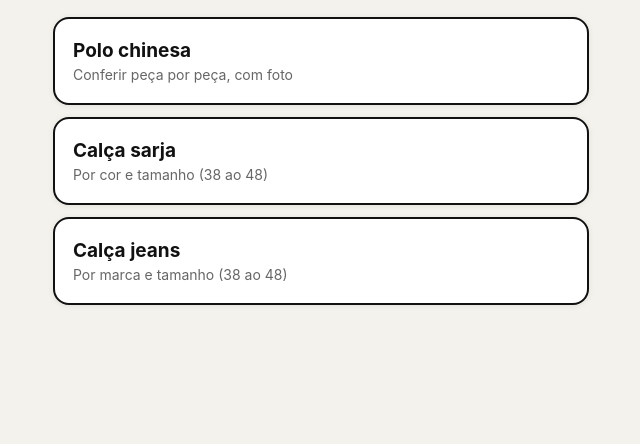
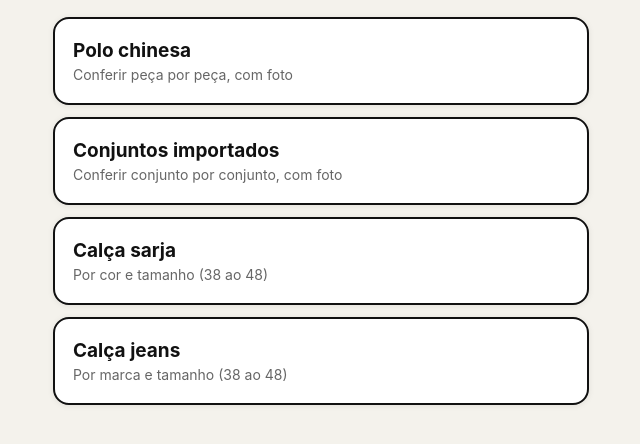
Before and after one commit to spgrifes/Rh, a plain HTML site: page p/checklist/index.html in a window 1280 px wide. Shown: the part 72-516 px from the top of the page, without its empty margins (319-959 px from the left). Drawn offline with Linux system fonts and the light colour scheme.

Commit message:
Add files via upload

```diff
--- a/p/checklist/index.html
+++ b/p/checklist/index.html
@@ -24,6 +24,7 @@ a.item span{display:block;color:#666;font-size:14px;margin-top:4px}
 </header>
 <main>
   <a class="item" href="../checklist-polos/"><b>Polo chinesa</b><span>Conferir peça por peça, com foto</span></a>
+  <a class="item" href="../checklist-conjuntos/"><b>Conjuntos importados</b><span>Conferir conjunto por conjunto, com foto</span></a>
   <a class="item" href="../checklist-calca-sarja/"><b>Calça sarja</b><span>Por cor e tamanho (38 ao 48)</span></a>
   <a class="item" href="../checklist-calca-jeans/"><b>Calça jeans</b><span>Por marca e tamanho (38 ao 48)</span></a>
 </main>
```
